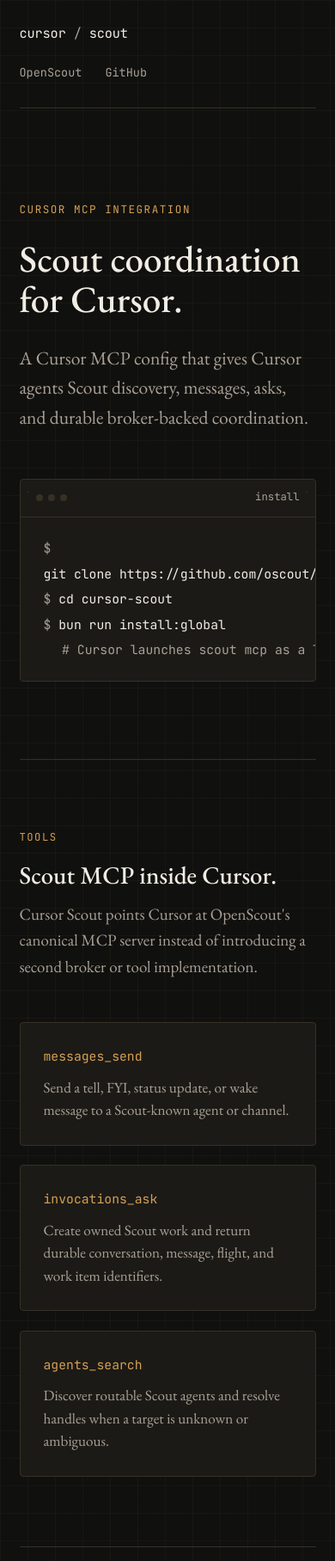
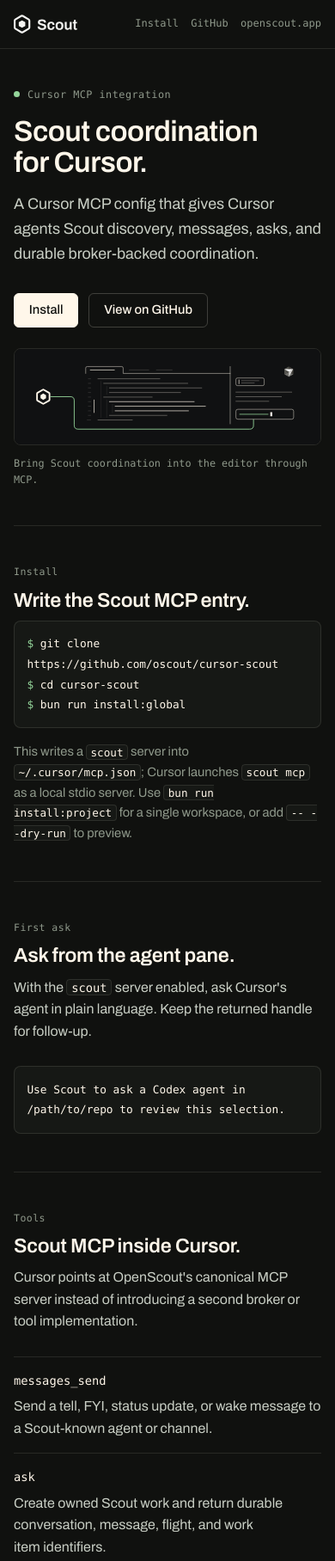
Before and after one commit to oscout/cursor-scout, a website: page docs/index.html in a window 390 px wide. Shown: the top 1816 px of the page at 86% size. Drawn offline with nearby package versions, Linux system fonts and the light colour scheme.

Commit message:
🎨 Align cursor-scout docs with Scout's visual identity

```diff
--- /dev/null
+++ b/docs/assets/scout-pages.css
@@ -0,0 +1,276 @@
+/*
+ * Scout integration pages — shared stylesheet.
+ * Canonical source: oscout/.github assets/pages/scout-pages.css.
+ * Each integration's GitHub Pages site keeps a byte-identical copy in docs/assets/
+ * so the page has no cross-site dependency. Edit here, then copy.
+ *
+ * Identity: Archivo (600 headings, 400 body; the wordmark itself is the outlined
+ * lockup), system monospace for commands and metadata, graphite field, warm ivory
+ * ink, one restrained green for the Scout connection. Hairlines and whitespace
+ * separate; no cards, glows, textures or window chrome.
+ */
+
+:root {
+  --field: #10110f;
+  --field-2: #161815;
+  --ink: #fff7ea;
+  --ink-2: #c8cec4;
+  --ink-3: #8f998b;
+  --line: rgba(255, 247, 234, 0.1);
+  --line-strong: rgba(255, 247, 234, 0.2);
+  --green: #94d59a;
+  --sans: "Archivo", ui-sans-serif, system-ui, -apple-system, "Segoe UI", sans-serif;
+  --mono: "SF Mono", "Roboto Mono", ui-monospace, Menlo, Consolas, monospace;
+  --wrap: 60rem;
+  --gutter: 1.5rem;
+  color-scheme: dark;
+}
+
+*, *::before, *::after { box-sizing: border-box; }
+
+html {
+  background: var(--field);
+  color: var(--ink);
+  font-family: var(--sans);
+  font-size: 17px;
+  line-height: 1.6;
+  -webkit-font-smoothing: antialiased;
+  -webkit-text-size-adjust: 100%;
+}
+
+body { margin: 0; background: var(--field); }
+
+h1, h2, h3 { text-wrap: balance; }
+p, li, dd { text-wrap: pretty; }
+
+a { color: inherit; text-decoration-color: var(--line-strong); text-underline-offset: 0.2em; }
+a:hover { text-decoration-color: var(--green); }
+a:focus-visible, .btn:focus-visible { outline: 2px solid var(--green); outline-offset: 3px; border-radius: 4px; }
+
+code {
+  font-family: var(--mono);
+  font-size: 0.86em;
+  color: var(--ink);
+  background: var(--field-2);
+  border: 1px solid var(--line);
+  border-radius: 4px;
+  padding: 0.05em 0.35em;
+  overflow-wrap: anywhere;
+}
+
+.wrap { max-width: var(--wrap); margin: 0 auto; padding: 0 var(--gutter); }
+
+/* ── Header: lockup + host, quiet links ── */
+.bar { border-bottom: 1px solid var(--line); }
+.bar-row {
+  display: flex;
+  align-items: center;
+  justify-content: space-between;
+  gap: 1rem;
+  min-height: 4rem;
+}
+.brand {
+  display: inline-flex;
+  align-items: center;
+  gap: 0.7rem;
+  text-decoration: none;
+  color: var(--ink);
+}
+.brand img { display: block; height: 22px; width: auto; }
+.brand-host {
+  font-family: var(--mono);
+  font-size: 0.78rem;
+  color: var(--ink-3);
+  padding-left: 0.7rem;
+  border-left: 1px solid var(--line-strong);
+  line-height: 1.2;
+}
+.bar nav { display: flex; gap: 1.25rem; flex-wrap: wrap; justify-content: flex-end; }
+.bar nav a {
+  font-family: var(--mono);
+  font-size: 0.75rem;
+  color: var(--ink-3);
+  text-decoration: none;
+}
+.bar nav a:hover { color: var(--ink); }
+
+/* ── Hero ── */
+.hero { padding: 4rem 0 3.5rem; }
+.eyebrow {
+  margin: 0 0 1rem;
+  font-family: var(--mono);
+  font-size: 0.74rem;
+  letter-spacing: 0.04em;
+  color: var(--ink-3);
+}
+.eyebrow::before {
+  content: "";
+  display: inline-block;
+  width: 0.45rem;
+  height: 0.45rem;
+  margin-right: 0.55rem;
+  border-radius: 50%;
+  background: var(--green);
+  vertical-align: 0.06em;
+}
+.hero h1 {
+  margin: 0 0 1rem;
+  max-width: 20ch;
+  font-size: clamp(2.1rem, 5.2vw, 3.3rem);
+  font-weight: 600;
+  line-height: 1.06;
+  letter-spacing: -0.015em;
+}
+.hero .sub {
+  margin: 0 0 2rem;
+  max-width: 52ch;
+  font-size: 1.12rem;
+  color: var(--ink-2);
+}
+.actions { display: flex; flex-wrap: wrap; gap: 0.75rem; }
+.btn {
+  display: inline-flex;
+  align-items: center;
+  min-height: 2.5rem;
+  padding: 0 1.05rem;
+  border: 1px solid var(--line-strong);
+  border-radius: 6px;
+  font-size: 0.92rem;
+  font-weight: 500;
+  color: var(--ink);
+  text-decoration: none;
+}
+.btn:hover { border-color: var(--ink-3); }
+.btn-primary { background: var(--ink); border-color: var(--ink); color: var(--field); }
+.btn-primary:hover { background: #ffffff; border-color: #ffffff; }
+
+/* ── Illustration ── */
+.figure { margin: 1.5rem 0 0; }
+.figure img {
+  display: block;
+  width: 100%;
+  height: auto;
+  border: 1px solid var(--line);
+  border-radius: 8px;
+}
+.figure figcaption {
+  margin-top: 0.7rem;
+  font-family: var(--mono);
+  font-size: 0.74rem;
+  color: var(--ink-3);
+}
+
+/* ── Blocks: label + heading, hairline rhythm ── */
+.block { padding: 3.5rem 0; border-top: 1px solid var(--line); }
+.label {
+  margin: 0 0 0.6rem;
+  font-family: var(--mono);
+  font-size: 0.72rem;
+  letter-spacing: 0.04em;
+  color: var(--ink-3);
+}
+.block h2 {
+  margin: 0 0 0.6rem;
+  font-size: clamp(1.45rem, 3vw, 1.85rem);
+  font-weight: 600;
+  line-height: 1.2;
+  letter-spacing: -0.01em;
+}
+.lead { margin: 0 0 1.75rem; max-width: 56ch; color: var(--ink-2); }
+.note { margin: 1rem 0 0; max-width: 60ch; font-size: 0.92rem; color: var(--ink-3); }
+.note + .cmd { margin-top: 0.75rem; }
+
+/* Commands: selectable text, prompts excluded from selection, long lines wrap. */
+.cmd {
+  margin: 0;
+  padding: 1rem 1.15rem;
+  background: var(--field-2);
+  border: 1px solid var(--line);
+  border-radius: 8px;
+  font-family: var(--mono);
+  font-size: 0.84rem;
+  line-height: 1.85;
+  color: var(--ink);
+  white-space: pre-wrap;
+  overflow-wrap: anywhere;
+  tab-size: 2;
+}
+.cmd code { font-size: inherit; background: none; border: 0; padding: 0; }
+.cmd .p { color: var(--green); user-select: none; -webkit-user-select: none; }
+.cmd .c { color: var(--ink-3); }
+
+/* Surfaces: name/description rows, not cards. */
+.rows { margin: 0; border-top: 1px solid var(--line); }
+.row {
+  display: grid;
+  grid-template-columns: minmax(10rem, 15rem) 1fr;
+  gap: 0.4rem 2rem;
+  padding: 1rem 0;
+  border-bottom: 1px solid var(--line);
+}
+.row dt { font-family: var(--mono); font-size: 0.86rem; color: var(--ink); overflow-wrap: anywhere; }
+.row dd { margin: 0; color: var(--ink-2); }
+
+/* How it works: numbered steps on a hairline. */
+.steps { list-style: none; margin: 0; padding: 0; counter-reset: step; max-width: 46rem; }
+.steps li {
+  counter-increment: step;
+  position: relative;
+  padding: 0 0 1.6rem 2.75rem;
+}
+.steps li::before {
+  content: counter(step, decimal-leading-zero);
+  position: absolute;
+  left: 0;
+  top: 0.18rem;
+  font-family: var(--mono);
+  font-size: 0.72rem;
+  color: var(--ink-3);
+}
+.steps li:last-child { padding-bottom: 0; }
+.steps h3 { margin: 0 0 0.25rem; font-size: 1rem; font-weight: 600; }
+.steps p { margin: 0; color: var(--ink-2); }
+
+.reqs { list-style: none; margin: 0; padding: 0; max-width: 46rem; }
+.reqs li { padding: 0.55rem 0; border-bottom: 1px solid var(--line); color: var(--ink-2); }
+.reqs li:first-child { border-top: 1px solid var(--line); }
+
+/* ── Footer ── */
+.foot { padding-top: 2.5rem; padding-bottom: 3.5rem; }
+.foot::before { content: ""; display: block; margin-top: -2.5rem; padding-top: 2.5rem; border-top: 1px solid var(--line); }
+.foot-row {
+  display: flex;
+  align-items: center;
+  justify-content: space-between;
+  flex-wrap: wrap;
+  gap: 0.75rem 1.5rem;
+  font-family: var(--mono);
+  font-size: 0.74rem;
+  color: var(--ink-3);
+}
+.foot-mark { display: inline-flex; align-items: center; gap: 0.6rem; }
+.foot-mark img { width: 15px; height: auto; display: block; }
+.foot p { margin: 0; }
+.foot .fine { margin-top: 1rem; max-width: 70ch; font-family: var(--mono); font-size: 0.72rem; color: var(--ink-3); }
+.foot a { color: var(--ink-2); }
+
+/* Redirect fallback page */
+.moved { padding: 5rem 0; }
+.moved h1 { margin: 0 0 0.75rem; font-size: 1.8rem; font-weight: 600; line-height: 1.2; }
+.moved p { margin: 0; color: var(--ink-2); }
+
+@media (max-width: 640px) {
+  html { font-size: 16px; }
+  :root { --gutter: 1rem; }
+  .bar-row { min-height: 3.5rem; }
+  .bar nav { gap: 0.9rem; }
+  .brand-host { display: none; }
+  .hero { padding: 2.75rem 0 2.75rem; }
+  .row { grid-template-columns: 1fr; }
+  .block { padding: 2.75rem 0; }
+  .cmd { font-size: 0.8rem; padding: 0.9rem; }
+}
+
+@media (prefers-reduced-motion: no-preference) {
+  html { scroll-behavior: smooth; }
+}
--- a/docs/index.html
+++ b/docs/index.html
@@ -1,403 +1,104 @@
 <!DOCTYPE html>
 <html lang="en">
 <head>
-  <meta charset="UTF-8">
-  <meta name="viewport" content="width=device-width, initial-scale=1.0">
-  <title>Cursor Scout - OpenScout for Cursor</title>
-  <meta name="description" content="Cursor MCP configuration for OpenScout - Scout agent discovery, messages, asks, and broker-backed coordination from Cursor.">
+  <meta charset="utf-8">
+  <meta name="viewport" content="width=device-width, initial-scale=1">
+  <title>Scout for Cursor</title>
+  <meta name="description" content="Cursor MCP configuration for Scout: discovery, messages, asks, and durable broker-backed coordination.">
+  <meta name="theme-color" content="#10110f">
+  <link rel="icon" href="assets/scout-glyph-ink.svg" type="image/svg+xml" media="(prefers-color-scheme: light)">
+  <link rel="icon" href="assets/scout-glyph-light.svg" type="image/svg+xml" media="(prefers-color-scheme: dark)">
   <link rel="preconnect" href="https://fonts.googleapis.com">
   <link rel="preconnect" href="https://fonts.gstatic.com" crossorigin>
-  <link href="https://fonts.googleapis.com/css2?family=EB+Garamond:ital,wght@0,400;0,500;0,600;1,400&family=JetBrains+Mono:wght@400;500&display=swap" rel="stylesheet">
-  <style>
-    *, *::before, *::after { box-sizing: border-box; margin: 0; padding: 0; }
-
-    :root {
-      --bg:      #10100e;
-      --canvas:  #1b1a16;
-      --panel:   #24221d;
-      --text:    #f1ede5;
-      --muted:   #aaa196;
-      --accent:  #d59f55;
-      --border:  #353126;
-      --serif:   'EB Garamond', Georgia, serif;
-      --mono:    'JetBrains Mono', 'Menlo', 'Monaco', monospace;
-    }
-
-    html {
-      color-scheme: only dark;
-      background: var(--bg);
-      color: var(--text);
-      font-family: var(--serif);
-      font-size: 18px;
-      line-height: 1.6;
-      -webkit-font-smoothing: antialiased;
-    }
-
-    body {
-      background-image:
-        linear-gradient(hsla(38, 72%, 72%, 0.04) 1px, transparent 1px),
-        linear-gradient(90deg, hsla(38, 72%, 72%, 0.04) 1px, transparent 1px);
-      background-size: 32px 32px;
-      min-height: 100vh;
-    }
-
-    .wrap {
-      max-width: 64rem;
-      margin: 0 auto;
-      padding: 0 2rem;
-    }
-
-    nav {
-      padding: 1.5rem 0;
-      display: flex;
-      align-items: center;
-      justify-content: space-between;
-      border-bottom: 1px solid var(--border);
-    }
-
-    .nav-brand {
-      font-family: var(--mono);
-      font-size: 0.85rem;
-      color: var(--text);
-      text-decoration: none;
-      letter-spacing: -0.01em;
-    }
-    .nav-brand .sep { color: var(--muted); }
-
-    .nav-links {
-      display: flex;
-      gap: 1.5rem;
-      list-style: none;
-    }
-    .nav-links a {
-      font-family: var(--mono);
-      font-size: 0.75rem;
-      color: var(--muted);
-      text-decoration: none;
-      transition: color 0.15s;
-    }
-    .nav-links a:hover { color: var(--accent); }
-
-    .hero {
-      padding: 6rem 0 5rem;
-    }
-
-    .eyebrow {
-      font-family: var(--mono);
-      font-size: 0.7rem;
-      color: var(--accent);
-      letter-spacing: 0.12em;
-      text-transform: uppercase;
-      margin-bottom: 1.25rem;
-    }
-
-    .hero h1 {
-      font-size: clamp(2.4rem, 5vw, 3.75rem);
-      font-weight: 500;
-      line-height: 1.1;
-      margin-bottom: 1.5rem;
-      max-width: 18ch;
-    }
-
-    .hero-sub {
-      font-size: 1.2rem;
-      color: var(--muted);
-      max-width: 50ch;
-      margin-bottom: 3rem;
-    }
-
-    .terminal {
-      background: var(--canvas);
-      border: 1px solid var(--border);
-      border-radius: 4px;
-      overflow: hidden;
-      max-width: 42rem;
-      position: relative;
-    }
-
-    .terminal::before,
-    .terminal::after {
-      content: '.';
-      position: absolute;
-      font-family: var(--mono);
-      font-size: 0.6rem;
-      color: var(--border);
-      line-height: 1;
-    }
-    .terminal::before  { top: 6px;  left:  6px; }
-    .terminal::after   { top: 6px;  right: 6px; }
-
-    .terminal-bar {
-      display: flex;
-      align-items: center;
-      gap: 6px;
-      padding: 0.65rem 1rem;
-      border-bottom: 1px solid var(--border);
-    }
-    .dot {
-      width: 8px; height: 8px;
-      border-radius: 50%;
-      background: var(--border);
-    }
-    .terminal-title {
-      font-family: var(--mono);
-      font-size: 0.68rem;
-      color: var(--muted);
-      margin-left: auto;
-    }
-
-    .terminal-body {
-      padding: 1.2rem 1.5rem;
-      font-family: var(--mono);
-      font-size: 0.82rem;
-      line-height: 2;
-      overflow-x: auto;
-    }
-    .prompt { color: var(--muted); user-select: none; }
-    .cmd    { color: var(--text); white-space: nowrap; }
-    .out    { color: var(--muted); padding-left: 1.2rem; white-space: nowrap; }
-
-    section {
-      padding: 4.5rem 0;
-      border-top: 1px solid var(--border);
-    }
-
-    .label {
-      font-family: var(--mono);
-      font-size: 0.68rem;
-      color: var(--accent);
-      letter-spacing: 0.12em;
-      text-transform: uppercase;
-      margin-bottom: 0.9rem;
-    }
-
-    h2 {
-      font-size: clamp(1.6rem, 3vw, 2.25rem);
-      font-weight: 500;
-      margin-bottom: 0.75rem;
-      line-height: 1.2;
-    }
-
-    .lead {
-      font-size: 1.05rem;
-      color: var(--muted);
-      max-width: 55ch;
-      margin-bottom: 2.75rem;
-    }
-
-    .tools {
-      display: grid;
-      grid-template-columns: repeat(3, 1fr);
-      gap: 1.25rem;
-    }
-    @media (max-width: 700px) {
-      .tools { grid-template-columns: 1fr; }
-      .wrap { padding: 0 1.25rem; }
-      nav { align-items: flex-start; gap: 1rem; flex-direction: column; }
-    }
-
-    .tool {
-      background: var(--canvas);
-      border: 1px solid var(--border);
-      border-radius: 4px;
-      padding: 1.5rem;
-    }
-    .tool-name {
-      font-family: var(--mono);
-      font-size: 0.82rem;
-      color: var(--accent);
-      margin-bottom: 0.6rem;
-    }
-    .tool-desc {
-      font-size: 0.95rem;
-      color: var(--muted);
-      line-height: 1.55;
-    }
-
-    .steps {
-      display: flex;
-      flex-direction: column;
-      gap: 2rem;
-      max-width: 50rem;
-    }
-    .step {
-      display: flex;
-      gap: 1.75rem;
-    }
-    .step-n {
-      font-family: var(--mono);
-      font-size: 0.7rem;
-      color: var(--accent);
-      flex-shrink: 0;
-      padding-top: 0.25rem;
-      width: 1.5rem;
-    }
-    .step h3 {
-      font-size: 1rem;
-      font-weight: 500;
-      margin-bottom: 0.25rem;
-    }
-    .step p {
-      font-size: 0.95rem;
-      color: var(--muted);
-      line-height: 1.55;
-    }
-
-    code {
-      font-family: var(--mono);
-      font-size: 0.82em;
-      color: var(--accent);
-      background: var(--panel);
-      padding: 0.1em 0.35em;
-      border-radius: 2px;
-    }
-
-    .reqs {
-      list-style: none;
-      display: flex;
-      flex-direction: column;
-      gap: 0.6rem;
-    }
-    .reqs li {
-      font-family: var(--mono);
-      font-size: 0.82rem;
-      color: var(--muted);
-      display: flex;
-      align-items: center;
-      gap: 0.75rem;
-    }
-    .reqs li::before {
-      content: '-';
-      color: var(--accent);
-    }
-
-    footer {
-      padding: 2.5rem 0 3rem;
-      border-top: 1px solid var(--border);
-    }
-    .footer-row {
-      display: flex;
-      justify-content: space-between;
-      align-items: center;
-      flex-wrap: wrap;
-      gap: 0.75rem;
-    }
-    .footer-row p {
-      font-family: var(--mono);
-      font-size: 0.72rem;
-      color: var(--muted);
-    }
-    .footer-row a {
-      color: var(--accent);
-      text-decoration: none;
-    }
-    .footer-row a:hover { text-decoration: underline; }
-  </style>
+  <link rel="stylesheet" href="https://fonts.googleapis.com/css2?family=Archivo:wght@400..700&amp;display=swap">
+  <link rel="stylesheet" href="assets/scout-pages.css">
 </head>
 <body>
-  <div class="wrap">
+  <header class="bar">
+    <div class="wrap bar-row">
+      <a class="brand" href="./">
+        <img src="assets/scout-lockup-light.svg" alt="Scout" width="74" height="22">
+        <span class="brand-host">Cursor</span>
+      </a>
+      <nav aria-label="Links">
+        <a href="#install">Install</a>
+        <a href="https://github.com/oscout/cursor-scout">GitHub</a>
+        <a href="https://openscout.app">openscout.app</a>
+      </nav>
+    </div>
+  </header>
 
-    <nav>
-      <a class="nav-brand" href="/">cursor<span class="sep"> / </span>scout</a>
-      <ul class="nav-links">
-        <li><a href="https://openscout.app">OpenScout</a></li>
-        <li><a href="https://github.com/oscout/cursor-scout">GitHub</a></li>
-      </ul>
-    </nav>
-
-    <div class="hero">
+  <main class="wrap">
+    <section class="hero">
       <p class="eyebrow">Cursor MCP integration</p>
       <h1>Scout coordination for Cursor.</h1>
-      <p class="hero-sub">A Cursor MCP config that gives Cursor agents Scout discovery, messages, asks, and durable broker-backed coordination.</p>
+      <p class="sub">A Cursor MCP config that gives Cursor agents Scout discovery, messages, asks, and durable broker-backed coordination.</p>
+      <div class="actions">
+        <a class="btn btn-primary" href="#install">Install</a>
+        <a class="btn" href="https://github.com/oscout/cursor-scout">View on GitHub</a>
+      </div>
+      <figure class="figure">
+        <img src="assets/scout-illustration.svg" width="1600" height="500" alt="Scout connects to an editor agent pane carrying a selected range of code as context." decoding="async">
+        <figcaption>Bring Scout coordination into the editor through MCP.</figcaption>
+      </figure>
+    </section>
 
-      <div class="terminal">
-        <div class="terminal-bar">
-          <div class="dot"></div>
-          <div class="dot"></div>
-          <div class="dot"></div>
-          <span class="terminal-title">install</span>
-        </div>
-        <div class="terminal-body">
-          <div><span class="prompt">$ </span><span class="cmd">git clone https://github.com/oscout/cursor-scout</span></div>
-          <div><span class="prompt">$ </span><span class="cmd">cd cursor-scout</span></div>
-          <div><span class="prompt">$ </span><span class="cmd">bun run install:global</span></div>
-          <div class="out"># Cursor launches scout mcp as a local stdio server</div>
-        </div>
-      </div>
-    </div>
+    <section class="block" id="install">
+      <p class="label">Install</p>
+      <h2>Write the Scout MCP entry.</h2>
+      <pre class="cmd"><code><span class="p" aria-hidden="true">$ </span>git clone https://github.com/oscout/cursor-scout
+<span class="p" aria-hidden="true">$ </span>cd cursor-scout
+<span class="p" aria-hidden="true">$ </span>bun run install:global</code></pre>
+      <p class="note">This writes a <code>scout</code> server into <code>~/.cursor/mcp.json</code>; Cursor launches <code>scout mcp</code> as a local stdio server. Use <code>bun run install:project</code> for a single workspace, or add <code>-- --dry-run</code> to preview.</p>
+    </section>
 
-    <section>
+    <section class="block" id="first-ask">
+      <p class="label">First ask</p>
+      <h2>Ask from the agent pane.</h2>
+      <p class="lead">With the <code>scout</code> server enabled, ask Cursor's agent in plain language. Keep the returned handle for follow-up.</p>
+      <pre class="cmd"><code>Use Scout to ask a Codex agent in /path/to/repo to review this selection.</code></pre>
+    </section>
+
+    <section class="block">
       <p class="label">Tools</p>
       <h2>Scout MCP inside Cursor.</h2>
-      <p class="lead">Cursor Scout points Cursor at OpenScout's canonical MCP server instead of introducing a second broker or tool implementation.</p>
-
-      <div class="tools">
-        <div class="tool">
-          <p class="tool-name">messages_send</p>
-          <p class="tool-desc">Send a tell, FYI, status update, or wake message to a Scout-known agent or channel.</p>
-        </div>
-        <div class="tool">
-          <p class="tool-name">invocations_ask</p>
-          <p class="tool-desc">Create owned Scout work and return durable conversation, message, flight, and work item identifiers.</p>
-        </div>
-        <div class="tool">
-          <p class="tool-name">agents_search</p>
-          <p class="tool-desc">Discover routable Scout agents and resolve handles when a target is unknown or ambiguous.</p>
-        </div>
-      </div>
+      <p class="lead">Cursor points at OpenScout's canonical MCP server instead of introducing a second broker or tool implementation.</p>
+      <dl class="rows">
+        <div class="row"><dt>messages_send</dt><dd>Send a tell, FYI, status update, or wake message to a Scout-known agent or channel.</dd></div>
+        <div class="row"><dt>ask</dt><dd>Create owned Scout work and return durable conversation, message, flight, and work item identifiers.</dd></div>
+        <div class="row"><dt>agents_search</dt><dd>Discover routable Scout agents and resolve handles when a target is unknown or ambiguous.</dd></div>
+      </dl>
     </section>
 
-    <section>
+    <section class="block">
       <p class="label">How it works</p>
       <h2>Cursor launches <code>scout mcp</code>.</h2>
       <p class="lead">The integration stays host-specific and small. Scout owns broker state, routing, and agent identity.</p>
-
-      <div class="steps">
-        <div class="step">
-          <span class="step-n">01</span>
-          <div>
-            <h3>The installer updates Cursor MCP config</h3>
-            <p><code>scripts/install.mjs</code> writes the <code>scout</code> entry into <code>~/.cursor/mcp.json</code> or a project <code>.cursor/mcp.json</code>.</p>
-          </div>
-        </div>
-        <div class="step">
-          <span class="step-n">02</span>
-          <div>
-            <h3>Cursor starts the local Scout MCP server</h3>
-            <p>The MCP entry launches <code>scout mcp --context-root ${workspaceFolder}</code> over stdio.</p>
-          </div>
-        </div>
-        <div class="step">
-          <span class="step-n">03</span>
-          <div>
-            <h3>Routing stays structured</h3>
-            <p>Use explicit tool fields such as <code>targetLabel</code>, <code>targetAgentId</code>, and <code>channel</code>. Message body text stays payload, not hidden routing metadata.</p>
-          </div>
-        </div>
-      </div>
+      <ol class="steps">
+        <li><h3>The installer updates Cursor MCP config</h3><p><code>scripts/install.mjs</code> writes the <code>scout</code> entry into <code>~/.cursor/mcp.json</code> or a project <code>.cursor/mcp.json</code>.</p></li>
+        <li><h3>Cursor starts the local Scout MCP server</h3><p>The entry launches <code>scout mcp --context-root ${workspaceFolder}</code> over stdio.</p></li>
+        <li><h3>Routing stays structured</h3><p>Use explicit tool fields such as <code>targetLabel</code>, <code>targetAgentId</code>, and <code>channel</code>. Message text stays payload, not hidden routing metadata.</p></li>
+      </ol>
     </section>
 
-    <section>
+    <section class="block">
       <p class="label">Requirements</p>
       <h2>What you need.</h2>
       <ul class="reqs">
         <li>Cursor or <code>cursor-agent</code> with MCP support</li>
         <li>OpenScout installed and set up locally</li>
         <li>A running Scout broker</li>
-        <li><code>scout</code> on PATH, or Bun available for <code>bunx @openscout/scout</code></li>
+        <li><code>scout</code> on <code>PATH</code>, or Bun available for <code>bunx @openscout/scout</code></li>
       </ul>
     </section>
+  </main>
 
-    <footer>
-      <div class="footer-row">
-        <p>Experimental local developer package - <a href="https://github.com/oscout/cursor-scout">github.com/oscout/cursor-scout</a></p>
-        <p><a href="https://openscout.app">openscout.app</a></p>
-      </div>
-      <div class="footer-row" style="margin-top: 1rem;">
-        <p>Cursor MCP host behavior may differ between the editor and cursor-agent; durable Scout messages and flights remain the source of truth.</p>
-      </div>
-    </footer>
-
-  </div>
+  <footer class="wrap foot">
+    <div class="foot-row">
+      <span class="foot-mark"><img src="assets/scout-glyph-light.svg" alt="" width="15" height="17">Experimental local developer package · <a href="https://github.com/oscout/cursor-scout">oscout/cursor-scout</a></span>
+      <p><a href="https://openscout.app">openscout.app</a></p>
+    </div>
+    <p class="fine">Cursor MCP host behavior may differ between the editor and cursor-agent; durable Scout messages and flights remain the source of truth.</p>
+  </footer>
 </body>
 </html>
```
Also changed, not shown: assets/scout-illustration-SOURCES.md (added, +14 -0 lines), docs/assets/scout-illustration-SOURCES.md (added, +14 -0 lines), README.md, assets/scout-illustration-dark.svg (added), assets/scout-illustration-light.svg (added), assets/scout-lockup-ink.svg (added), assets/scout-lockup-light.svg (added), docs/assets/scout-glyph-ink.svg (added), docs/assets/scout-glyph-light.svg (added), docs/assets/scout-illustration.svg (added), docs/assets/scout-lockup-light.svg (added).
